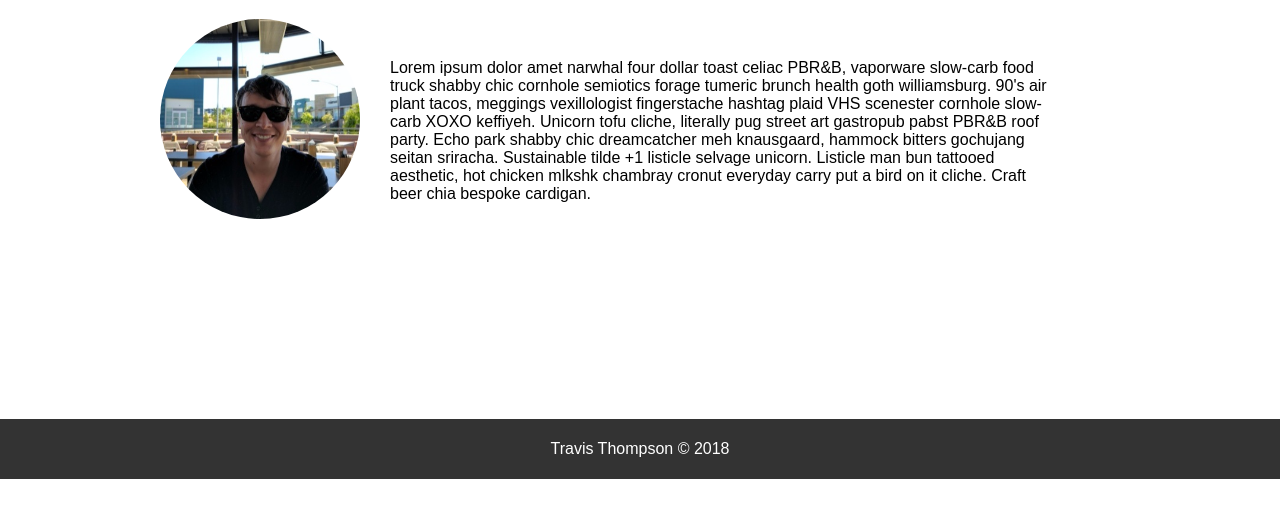
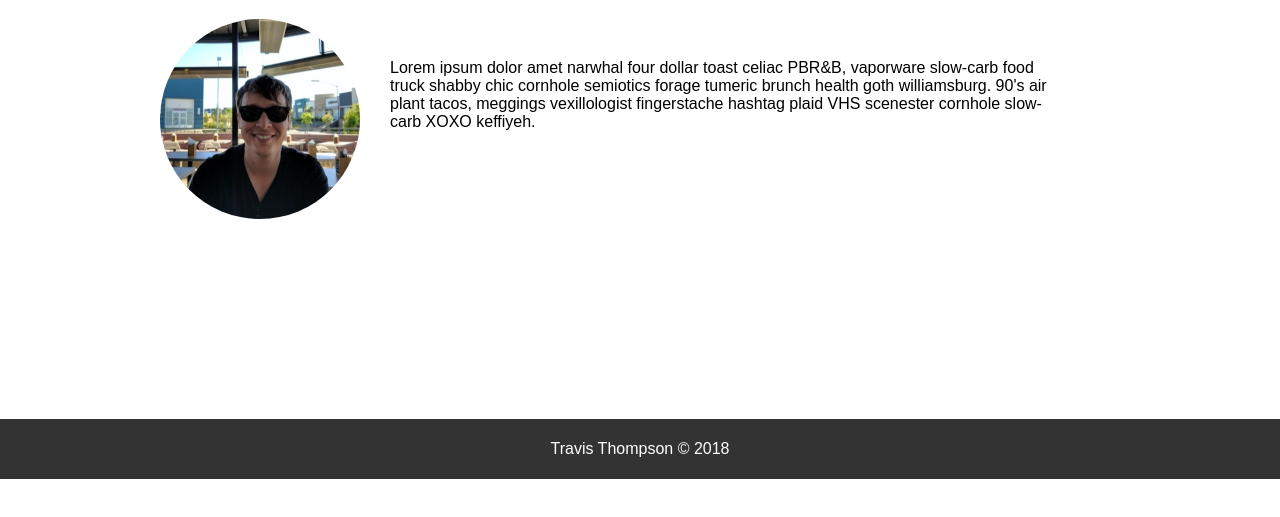
Before and after one commit to Travo100/coding-bootcamp-portfolio, a plain HTML site: page index.html in a window 1280 px wide. Shown: the part 121-638 px from the top of the page. Drawn offline with Linux system fonts and the light colour scheme.

Commit message:
Edited about me text

```diff
--- a/index.html
+++ b/index.html
@@ -18,7 +18,7 @@
             <h1>About Me</h1>
             <section>
                 <img src="assets/images/me.jpg" />
-                <p>Lorem ipsum dolor amet narwhal four dollar toast celiac PBR&B, vaporware slow-carb food truck shabby chic cornhole semiotics forage tumeric brunch health goth williamsburg. 90's air plant tacos, meggings vexillologist fingerstache hashtag plaid VHS scenester cornhole slow-carb XOXO keffiyeh. Unicorn tofu cliche, literally pug street art gastropub pabst PBR&B roof party. Echo park shabby chic dreamcatcher meh knausgaard, hammock bitters gochujang seitan sriracha. Sustainable tilde +1 listicle selvage unicorn. Listicle man bun tattooed aesthetic, hot chicken mlkshk chambray cronut everyday carry put a bird on it cliche. Craft beer chia bespoke cardigan.</p>
+                <p>Lorem ipsum dolor amet narwhal four dollar toast celiac PBR&B, vaporware slow-carb food truck shabby chic cornhole semiotics forage tumeric brunch health goth williamsburg. 90's air plant tacos, meggings vexillologist fingerstache hashtag plaid VHS scenester cornhole slow-carb XOXO keffiyeh.</p>
             </section>
         </div>
         <footer>
```
